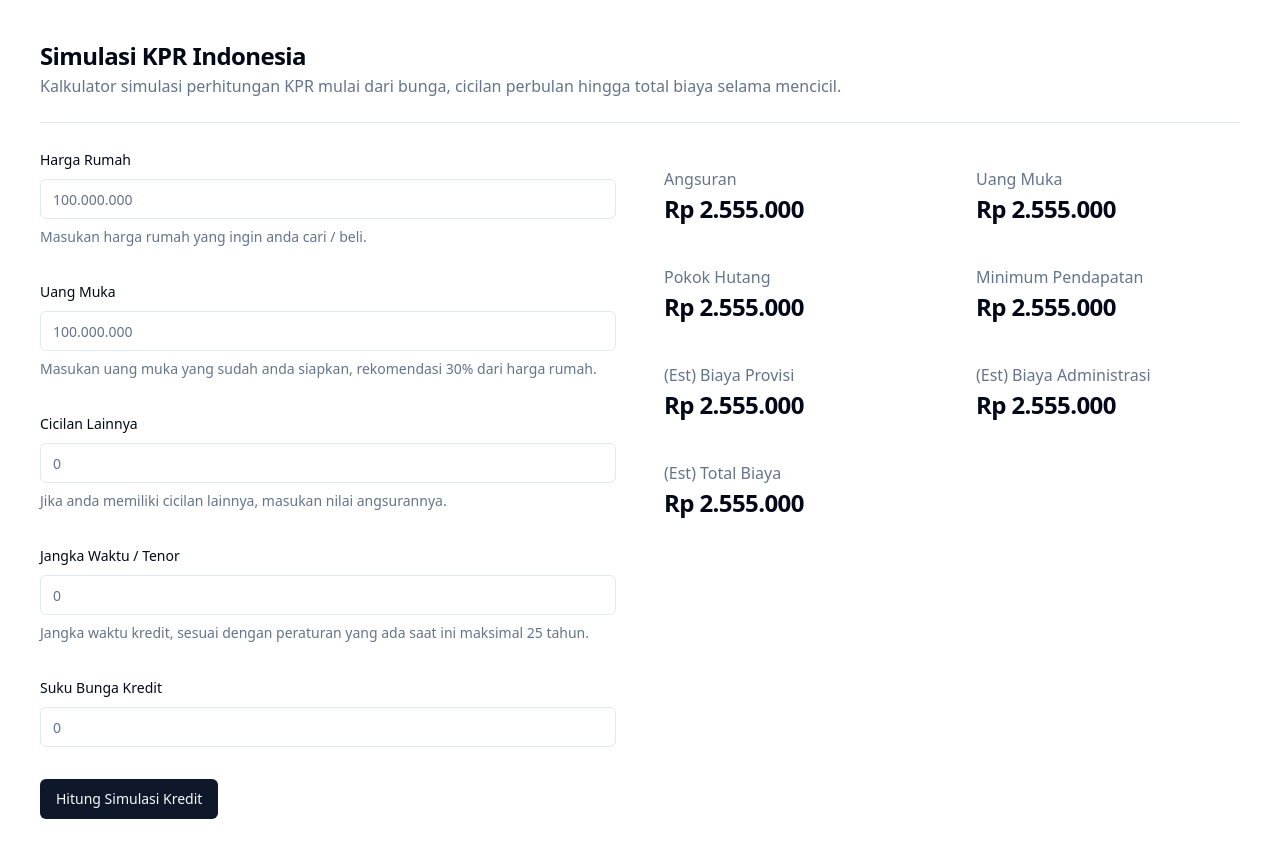
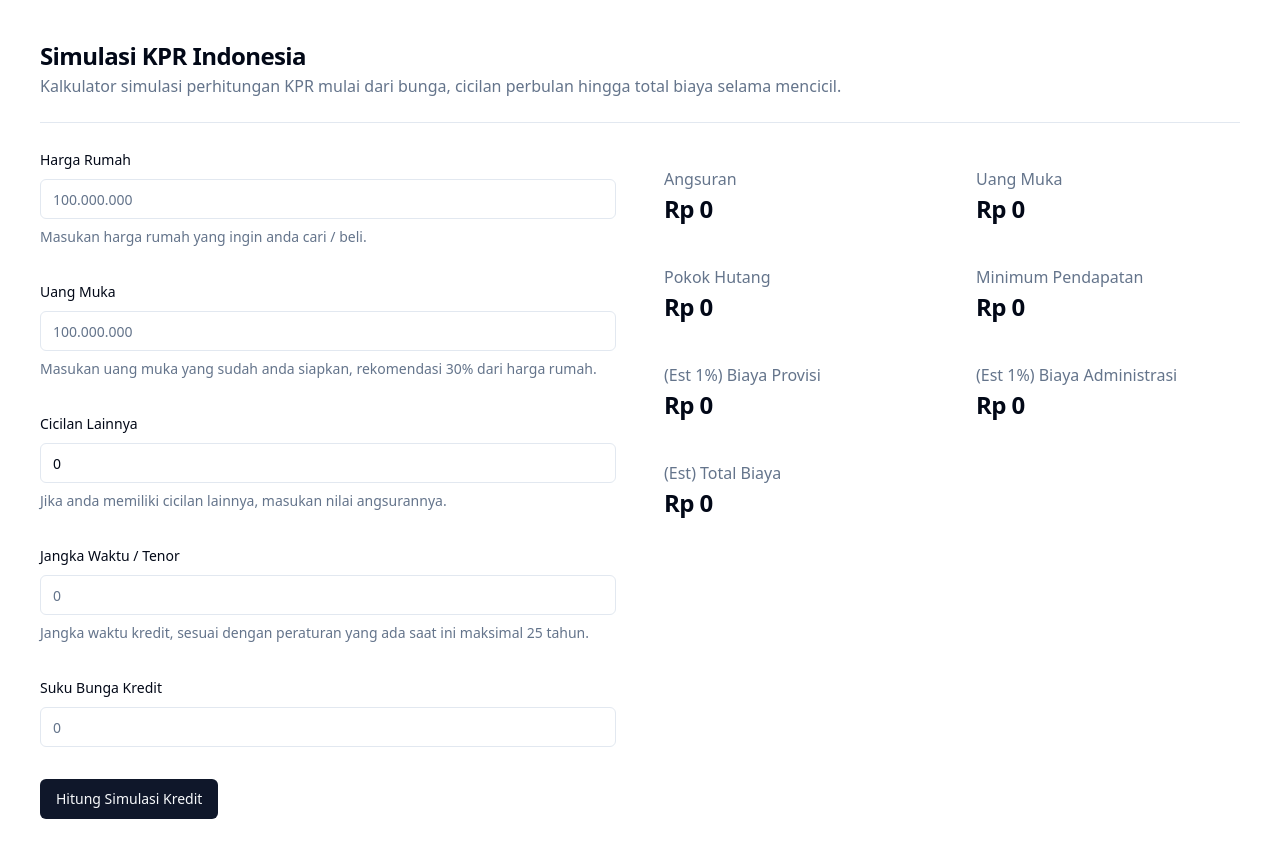
Before and after one commit to aditya-wiguna/mortgage-simulation, a Next.js app: page / in a window 1280 px wide. Shown: the top 858 px of the page. Built offline with nearby package versions, Linux system fonts and the light colour scheme.

Commit message:
handle on input and on click calculation

```diff
--- a/app/page.tsx
+++ b/app/page.tsx
@@ -3,7 +3,7 @@ import Image from "next/image";
 import { Separator } from "@/components/ui/separator";
 import { zodResolver } from "@hookform/resolvers/zod"
 import { z } from "zod"
-import { cn } from "@/lib/utils"
+import { cn, formatRupiah } from "@/lib/utils"
 import { useFieldArray, useForm } from "react-hook-form"
 import { toast } from "sonner"
 import {
@@ -27,6 +27,8 @@ import {
 import {
   Button
 } from "@/components/ui/button"
+
+import { useState } from "react"
 
 const simulatorFormSchema = z.object({
   price: z
@@ -53,6 +55,14 @@ type SimulationFormValues = z.infer<typeof simulatorFormSchema>
 const defaultValues: Partial<SimulationFormValues> = {}
 
 export default function Home() {
+  const [installment, setInstallment] = useState(0)
+  const [downPayment, setDownPayment] = useState(0)
+  const [loanAmount, setLoanAmount] = useState(0)
+  const [minimumIncome, setMinimumIncome] = useState(0)
+  const [provisionCost, setProvisionCost] = useState(0)
+  const [adminCost, setAdminCost] = useState(0)
+  const [totalCost, setTotalCost] = useState(0)
+
   const form = useForm<SimulationFormValues>({
     resolver: zodResolver(simulatorFormSchema),
     defaultValues,
@@ -60,7 +70,29 @@ export default function Home() {
   })
 
   function onSubmit(data: SimulationFormValues) {
-    console.log(data)
+    const price = parseInt((data.price || '0').replaceAll('.', ''))
+    const downPayment = parseInt((data.down_payment || '0').replaceAll('.', ''))
+    const tenor = parseInt(data.tenor || '0')
+    const interestRate = parseInt(data.interest_rate || '0')
+    const otherLoan = parseInt(data.other_loan || '0')
+
+    const monthlyInterestRate = interestRate / 12
+
+    const loanAmount = price - downPayment
+
+    const installment = loanAmount * (monthlyInterestRate / (1 - Math.pow(1 + monthlyInterestRate, -tenor)))
+    const minimumIncome = installment * 3
+    const provisionCost = loanAmount * 0.01
+    const adminCost = loanAmount * 0.01
+    const totalCost = loanAmount + provisionCost + adminCost
+
+    setDownPayment(downPayment)
+    setLoanAmount(loanAmount)
+    setInstallment(installment)
+    setMinimumIncome(minimumIncome)
+    setProvisionCost(provisionCost)
+    setAdminCost(adminCost)
+    setTotalCost(totalCost)
   }
 
   function validateDownPayment(){
@@ -128,7 +160,7 @@ export default function Home() {
                   <FormItem>
                     <FormLabel>Uang Muka</FormLabel>
                     <FormControl>
-                      <InputMoney onInput={validateDownPayment} placeholder="100.000.000" {...field} />
+                      <InputMoney onKeyUp={validateDownPayment} placeholder="100.000.000" {...field} />
                     </FormControl>
                     <FormDescription>
                       Masukan uang muka yang sudah anda siapkan, rekomendasi 30% dari harga rumah.
@@ -145,7 +177,7 @@ export default function Home() {
                   <FormItem>
                     <FormLabel>Cicilan Lainnya</FormLabel>
                     <FormControl>
-                      <InputMoney placeholder="0" {...field} />
+                      <InputMoney defaultValue={0} placeholder="0" {...field} />
                     </FormControl>
                     <FormDescription>
                       Jika anda memiliki cicilan lainnya, masukan nilai angsurannya.
@@ -195,13 +227,13 @@ export default function Home() {
             <div className="flex-1 lg:max-w-2xl">
               <div className="space-y-0.5 my-5">
                 <p className="text-muted-foreground">Angsuran</p>
-                <h4 className="text-2xl font-bold tracking-tight">Rp 2.555.000</h4>
+                <h4 className="text-2xl font-bold tracking-tight">{formatRupiah(installment)}</h4>
               </div>
             </div>
             <div className="flex-1 lg:max-w-2xl">
               <div className="space-y-0.5 my-5">
                 <p className="text-muted-foreground">Uang Muka</p>
-                <h4 className="text-2xl font-bold tracking-tight">Rp 2.555.000</h4>
+                <h4 className="text-2xl font-bold tracking-tight">{formatRupiah(downPayment)}</h4>
               </div>
             </div>
           </div>
@@ -210,13 +242,13 @@ export default function Home() {
             <div className="flex-1 lg:max-w-2xl">
               <div className="space-y-0.5 my-5">
                 <p className="text-muted-foreground">Pokok Hutang</p>
-                <h4 className="text-2xl font-bold tracking-tight">Rp 2.555.000</h4>
+                <h4 className="text-2xl font-bold tracking-tight">{formatRupiah(loanAmount)}</h4>
               </div>
             </div>
             <div className="flex-1 lg:max-w-2xl">
               <div className="space-y-0.5 my-5">
                 <p className="text-muted-foreground">Minimum Pendapatan</p>
-                <h4 className="text-2xl font-bold tracking-tight">Rp 2.555.000</h4>
+                <h4 className="text-2xl font-bold tracking-tight">{formatRupiah(minimumIncome)}</h4>
               </div>
             </div>
           </div>
@@ -224,21 +256,21 @@ export default function Home() {
           <div className="flex flex-col space-y-8 lg:flex-row lg:space-x-12 lg:space-y-0">
             <div className="flex-1 lg:max-w-2xl">
               <div className="space-y-0.5 my-5">
-                <p className="text-muted-foreground">(Est) Biaya Provisi</p>
-                <h4 className="text-2xl font-bold tracking-tight">Rp 2.555.000</h4>
+                <p className="text-muted-foreground">(Est 1%) Biaya Provisi</p>
+                <h4 className="text-2xl font-bold tracking-tight">{formatRupiah(provisionCost)}</h4>
               </div>
             </div>
             <div className="flex-1 lg:max-w-2xl">
               <div className="space-y-0.5 my-5">
-                <p className="text-muted-foreground">(Est) Biaya Administrasi</p>
-                <h4 className="text-2xl font-bold tracking-tight">Rp 2.555.000</h4>
+                <p className="text-muted-foreground">(Est 1%) Biaya Administrasi</p>
+                <h4 className="text-2xl font-bold tracking-tight">{formatRupiah(adminCost)}</h4>
               </div>
             </div>
           </div>
 
           <div className="space-y-0.5 my-5">
             <p className="text-muted-foreground">(Est) Total Biaya</p>
-            <h4 className="text-2xl font-bold tracking-tight">Rp 2.555.000</h4>
+            <h4 className="text-2xl font-bold tracking-tight">{formatRupiah(totalCost)}</h4>
           </div>
         </div>
       </div>
--- a/lib/utils.ts
+++ b/lib/utils.ts
@@ -4,3 +4,21 @@ import { twMerge } from "tailwind-merge"
 export function cn(...inputs: ClassValue[]) {
   return twMerge(clsx(inputs))
 }
+
+export const formatRupiah = (value: number | string) => {
+  try {
+    const amount = typeof value === "string" ? parseInt(value) : value;
+    if (isNaN(amount)) {
+      throw new Error("Invalid number");
+    }
+
+    return new Intl.NumberFormat("id-ID", {
+      style: "currency",
+      currency: "IDR",
+      minimumFractionDigits: 0,
+    }).format(amount);
+  } catch (error) {
+    console.error("Error formatting currency:", error);
+    return value;
+  }
+};
```
